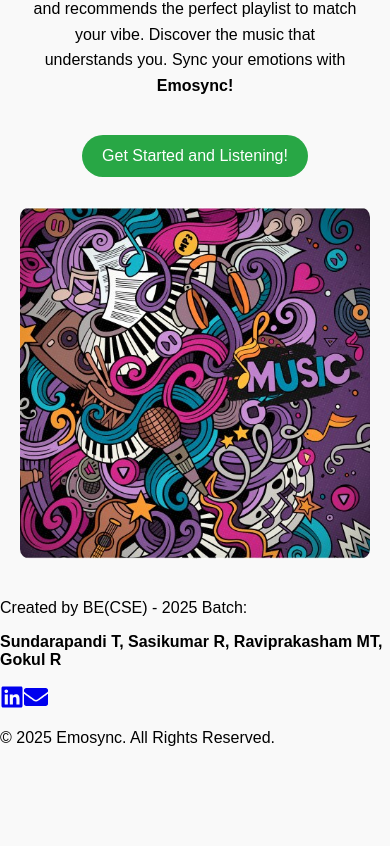
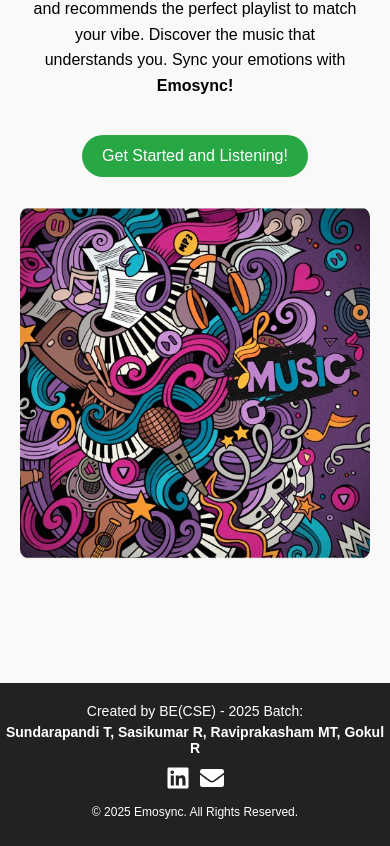
Before and after one commit to SundarapandiT/Emosync, a React (Vite) app: page / in a window 390 px wide. Shown: the part 407-1253 px from the top of the page. Before the commit the page ends 1170 px from the top, so only its background shows below. Built offline with nearby package versions, Linux system fonts and the light colour scheme.

Commit message:
Update index.css

```diff
--- a/src/index.css
+++ b/src/index.css
@@ -233,3 +233,65 @@ main {
     width: 100%;
   }
 }
+/* Footer Styling */
+.footer {
+  background-color: #222;
+  color: white;
+  text-align: center;
+  padding: 20px 10px;
+  margin-top: 100px;
+  display: flex;
+  flex-direction: column;
+  align-items: center;
+}
+
+.footer-content p {
+  margin: 5px 0;
+  font-size: 16px;
+}
+
+.footer-links {
+  margin-top: 10px;
+  display: flex;
+  gap: 15px;
+  justify-content: center;
+}
+
+.footer-links a {
+  color: white;
+  font-size: 24px;
+  text-decoration: none;
+  transition: 0.3s ease-in-out;
+}
+
+.footer-links a:hover {
+  color: #0077b5; /* LinkedIn color */
+}
+
+.footer-copyright {
+  margin-top: 10px;
+  font-size: 14px;
+}
+
+/* Responsive Design */
+@media (max-width: 768px) {
+  .footer {
+    padding: 15px 5px;
+  }
+
+  .footer-content p {
+    font-size: 14px;
+  }
+
+  .footer-links {
+    gap: 10px;
+  }
+
+  .footer-links a {
+    font-size: 20px;
+  }
+
+  .footer-copyright {
+    font-size: 12px;
+  }
+}
```
